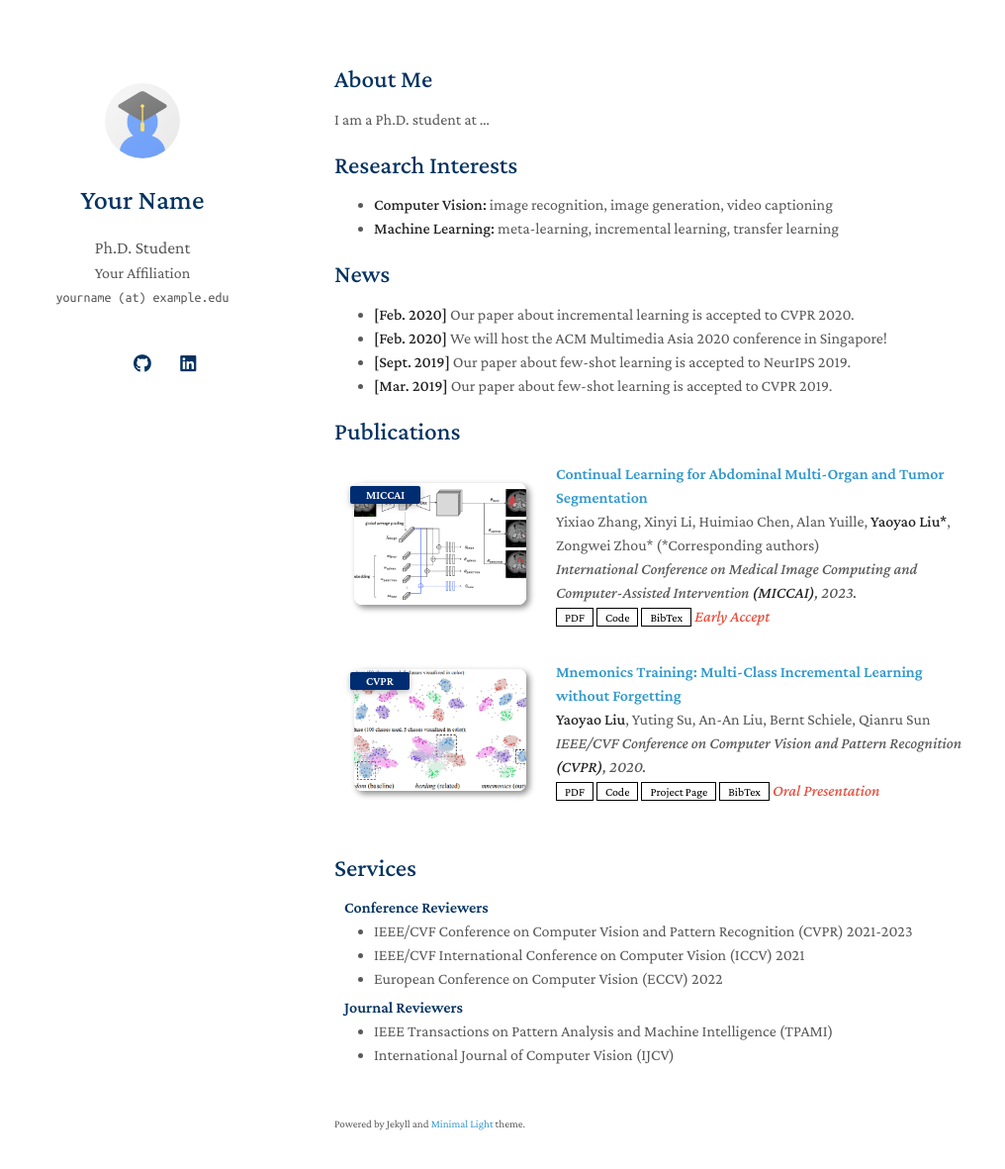
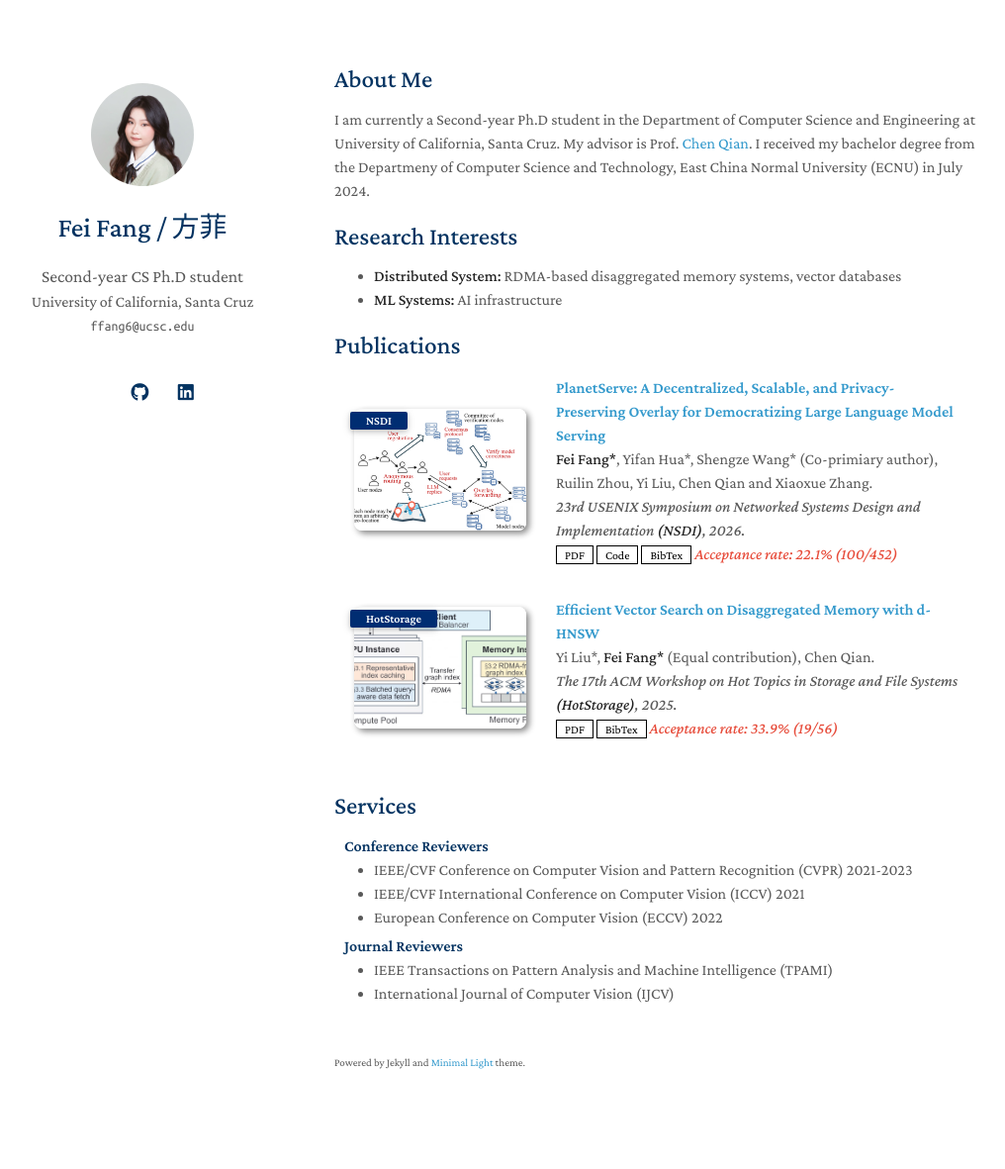
Before and after one commit to fffeifang/fffeifang.github.io, a Jekyll site: the page built from index.md, in a window 1280 px wide and 1216 px high. Shown: the top 1181 px of the window at 99% size, without its empty margins (132-1148 px from the left). Built offline with Jekyll 4.4.1, drawn with Linux system fonts in a browser that asks for light colours; a style sheet for code colours, icons or effects is not loaded; our own code applies the rules of GitHub Pages for plain Markdown files.

Commit message:
update publications

```diff
--- a/_config.yml
+++ b/_config.yml
@@ -1,8 +1,8 @@
 # Basic Information
-title: Your Name
-position: Ph.D. Student
-affiliation: Your Affiliation
-email: yourname (at) example.edu
+title: Fei Fang / 方菲
+position: Second-year CS Ph.D student
+affiliation: University of California, Santa Cruz
+email: ffang6@ucsc.edu
 
 # Search Engine Optimization (SEO)
 # The following information is used to improve the website traffic from search engines, e.g., Google.
@@ -12,15 +12,15 @@ canonical: https://minimal-light-theme.yliu.me/
 
 # Links
 # If you don't need one of them, you may delete the corresponding line.
-google_scholar: https://scholar.google.com/
-cv_link: assets/files/curriculum_vitae.pdf
-github_link: https://github.com/
-linkedin: https://www.linkedin.com/
-twitter: https://twitter.com/
+google_scholar: https://scholar.google.com/citations?user=zfFtASsAAAAJ&hl=en
+# cv_link: assets/files/curriculum_vitae.pdf
+github_link: https://github.com/fffeifang
+linkedin: https://www.linkedin.com/in/fei-fang-3917b6325/
+# twitter: https://twitter.com/
 
 # Images (e.g., your profile picture and your website's favicon)
 # "favicon" and "favicon_dark" are used for the light and dark modes, respectively.
-avatar: ./assets/img/avatar.png
+avatar: ./assets/img/ff.png
 favicon: ./assets/img/favicon.png
 favicon_dark: ./assets/img/favicon-dark.png
 
--- a/_data/publications.yml
+++ b/_data/publications.yml
@@ -1,22 +1,22 @@
 main:
 
-  - title: Continual Learning for Abdominal Multi-Organ and Tumor Segmentation
-    authors: Yixiao Zhang, Xinyi Li, Huimiao Chen, Alan Yuille, <strong>Yaoyao Liu*</strong>, Zongwei Zhou* (*Corresponding authors)
-    conference_short: MICCAI
-    conference: International Conference on Medical Image Computing and Computer-Assisted Intervention <strong>(MICCAI)</strong>, 2023.
-    pdf: https://arxiv.org/pdf/2306.00988.pdf
-    code: https://github.com/MrGiovanni/ContinualLearning
-    bibtex: https://bib.yliu.me/MICCAI23.txt
-    image: ./assets/img/teaser_example_2.png
-    notes: Early Accept
+  - title: "PlanetServe: A Decentralized, Scalable, and Privacy-Preserving Overlay for Democratizing Large Language Model Serving"
+    authors: <strong>Fei Fang*</strong>, Yifan Hua*, Shengze Wang* (Co-primiary author), Ruilin Zhou, Yi Liu, Chen Qian and Xiaoxue Zhang.
+    conference_short: NSDI
+    conference: 23rd USENIX Symposium on Networked Systems Design and Implementation <strong>(NSDI)</strong>, 2026.
+    pdf: https://arxiv.org/html/2504.20101v4
+    code: https://github.com/fffeifang/PlanetServe.git
+    bibtex: ./assets/files/planetserve_nsdi26.bib
+    image: ./assets/img/PlanetServe.png
+    notes: "Acceptance rate: 22.1% (100/452)"
 
-  - title: "Mnemonics Training: Multi-Class Incremental Learning without Forgetting"
-    authors: <strong>Yaoyao Liu</strong>, Yuting Su, An-An Liu, Bernt Schiele, Qianru Sun
-    conference_short: CVPR
-    conference: IEEE/CVF Conference on Computer Vision and Pattern Recognition <strong>(CVPR)</strong>, 2020.
-    pdf: https://arxiv.org/pdf/2002.10211.pdf
-    code: https://github.com/yaoyao-liu/class-incremental-learning/tree/main/mnemonics-training
-    page: https://class-il.mpi-inf.mpg.de/mnemonics/
-    bibtex: https://class-il.mpi-inf.mpg.de/mnemonics/
-    notes: Oral Presentation
-    image: ./assets/img/teaser_example.png
+  - title: "Efficient Vector Search on Disaggregated Memory with d-HNSW"
+    authors: Yi Liu*, <strong>Fei Fang*</strong> (Equal contribution), Chen Qian.
+    conference_short: HotStorage
+    conference: The 17th ACM Workshop on Hot Topics in Storage and File Systems <strong>(HotStorage)</strong>, 2025.
+    pdf: https://dl.acm.org/doi/epdf/10.1145/3736548.3737822
+    # code: https://github.com/yaoyao-liu/class-incremental-learning/tree/main/mnemonics-training
+    # page: https://class-il.mpi-inf.mpg.de/mnemonics/
+    bibtex: ./assets/files/dhnsw_hotstorage25.bib
+    notes: "Acceptance rate: 33.9% (19/56)"
+    image: ./assets/img/dhnsw_.png
--- /dev/null
+++ b/assets/files/planetserve_nsdi26.bib
@@ -0,0 +1,9 @@
+@misc{fang2025planetservedecentralizedscalableprivacypreserving,
+      title={PlanetServe: A Decentralized, Scalable, and Privacy-Preserving Overlay for Democratizing Large Language Model Serving},
+      author={Fei Fang and Yifan Hua and Shengze Wang and Ruilin Zhou and Yi Liu and Chen Qian and Xiaoxue Zhang},
+      year={2025},
+      eprint={2504.20101},
+      archivePrefix={arXiv},
+      primaryClass={cs.DC},
+      url={https://arxiv.org/abs/2504.20101},
+}
--- a/index.md
+++ b/index.md
@@ -4,19 +4,17 @@ layout: homepage
 
 ## About Me
 
-I am a Ph.D. student at ...
+I am currently a Second-year Ph.D student in the Department of Computer Science and Engineering at University of California, Santa Cruz. My advisor is Prof. [Chen Qian](https://users.soe.ucsc.edu/~qian/). I received my bachelor degree from the Departmeny of Computer Science and Technology, East China Normal University (ECNU) in July 2024.
 
 ## Research Interests
 
-- **Computer Vision:** image recognition, image generation, video captioning
-- **Machine Learning:** meta-learning, incremental learning, transfer learning
+- **Distributed System:** RDMA-based disaggregated memory systems, vector databases
+- **ML Systems:** AI infrastructure
 
-## News
+<!-- ## News
 
 - **[Feb. 2020]** Our paper about incremental learning is accepted to CVPR 2020.
-- **[Feb. 2020]** We will host the ACM Multimedia Asia 2020 conference in Singapore!
-- **[Sept. 2019]** Our paper about few-shot learning is accepted to NeurIPS 2019.
-- **[Mar. 2019]** Our paper about few-shot learning is accepted to CVPR 2019.
+- **[Feb. 2020]** We will host the ACM Multimedia Asia 2020 conference in Singapore! -->
 
 {% include_relative _includes/publications.md %}
 
```
Also changed, not shown: assets/files/dhnsw_hotstorage25.bib (added, +17 -0 lines), assets/img/PlanetServe.png (added), assets/img/dhnsw_.png (added), assets/img/ff.png (added).
